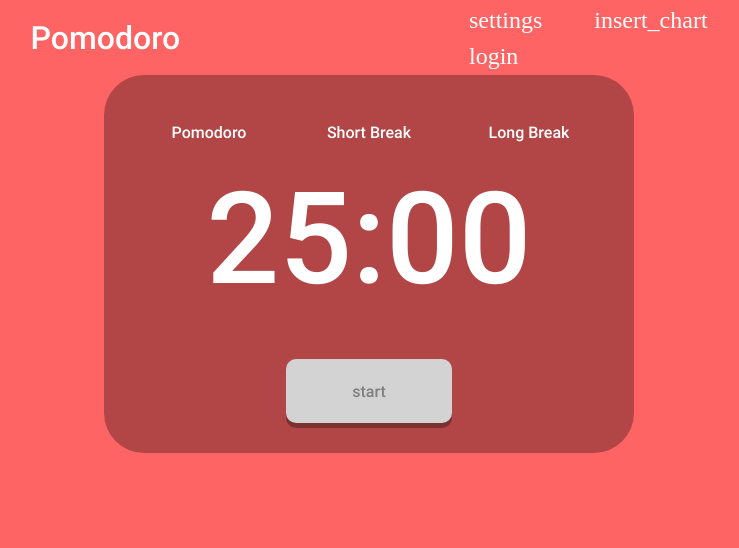
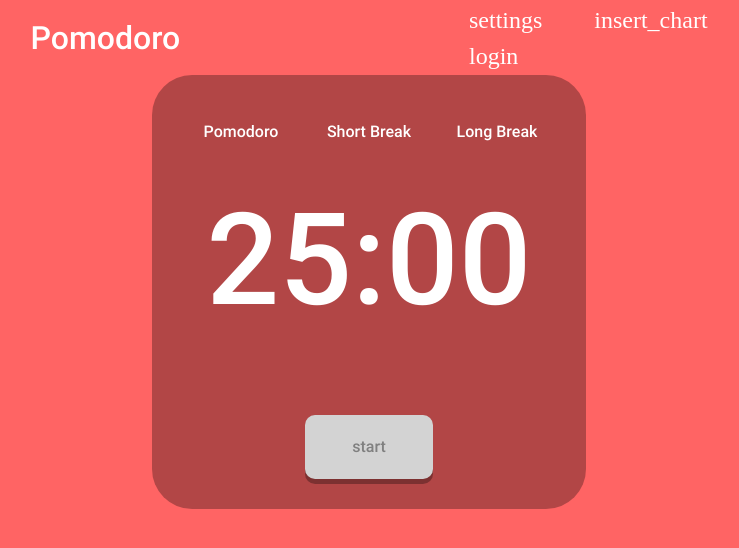
Before and after one commit to CoryMci/pomodoro-react, a React (Create React App) app: page / in a window 1280 px wide. Shown: the top 548 px of the page, without its empty margins (271-1010 px from the left). Built offline with nearby package versions, Linux system fonts and the light colour scheme; a web font is replaced by a local one.

Commit message:
Add tailwindcss

```diff
--- a/package.json
+++ b/package.json
@@ -40,6 +40,7 @@
     ]
   },
   "devDependencies": {
-    "gh-pages": "^4.0.0"
+    "gh-pages": "^4.0.0",
+    "tailwindcss": "^3.2.4"
   }
 }
--- a/src/index.css
+++ b/src/index.css
@@ -1,3 +1,7 @@
+@tailwind base;
+@tailwind components;
+@tailwind utilities;
+
 body {
   margin: 0;
   font-family: -apple-system, BlinkMacSystemFont, 'Segoe UI', 'Roboto', 'Oxygen',
--- a/src/routes/App.js
+++ b/src/routes/App.js
@@ -18,8 +18,6 @@ const App = () => {
     currentMode,
   } = useTimer(25 * 60);
 
-  console.log(storage.getToken());
-
   return (
     <div className={`App ${currentMode}`}>
       <Header />
--- /dev/null
+++ b/tailwind.config.js
@@ -0,0 +1,8 @@
+/** @type {import('tailwindcss').Config} */
+module.exports = {
+  content: ["./src/**/*.js"],
+  theme: {
+    extend: {},
+  },
+  plugins: [],
+};
```
Also changed, not shown: 1 other file (tests, documents, lock files or other folders).
